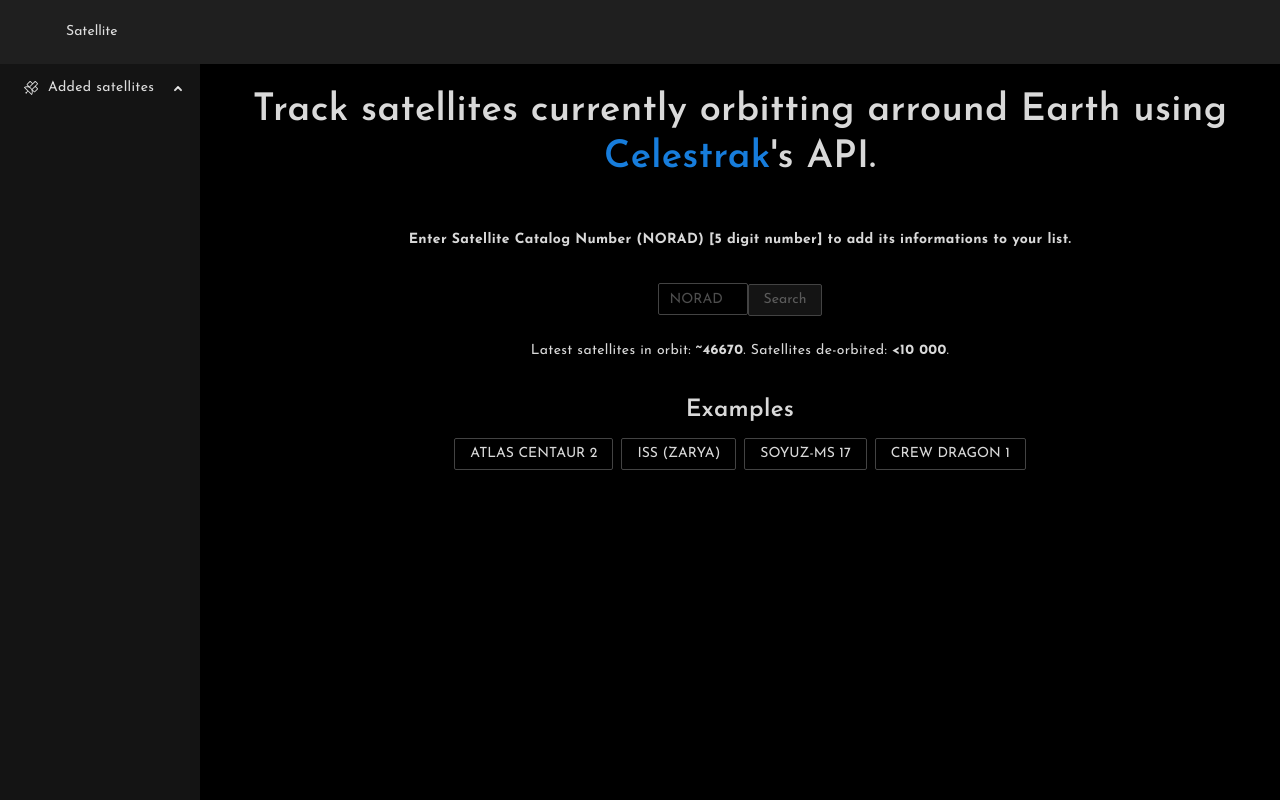
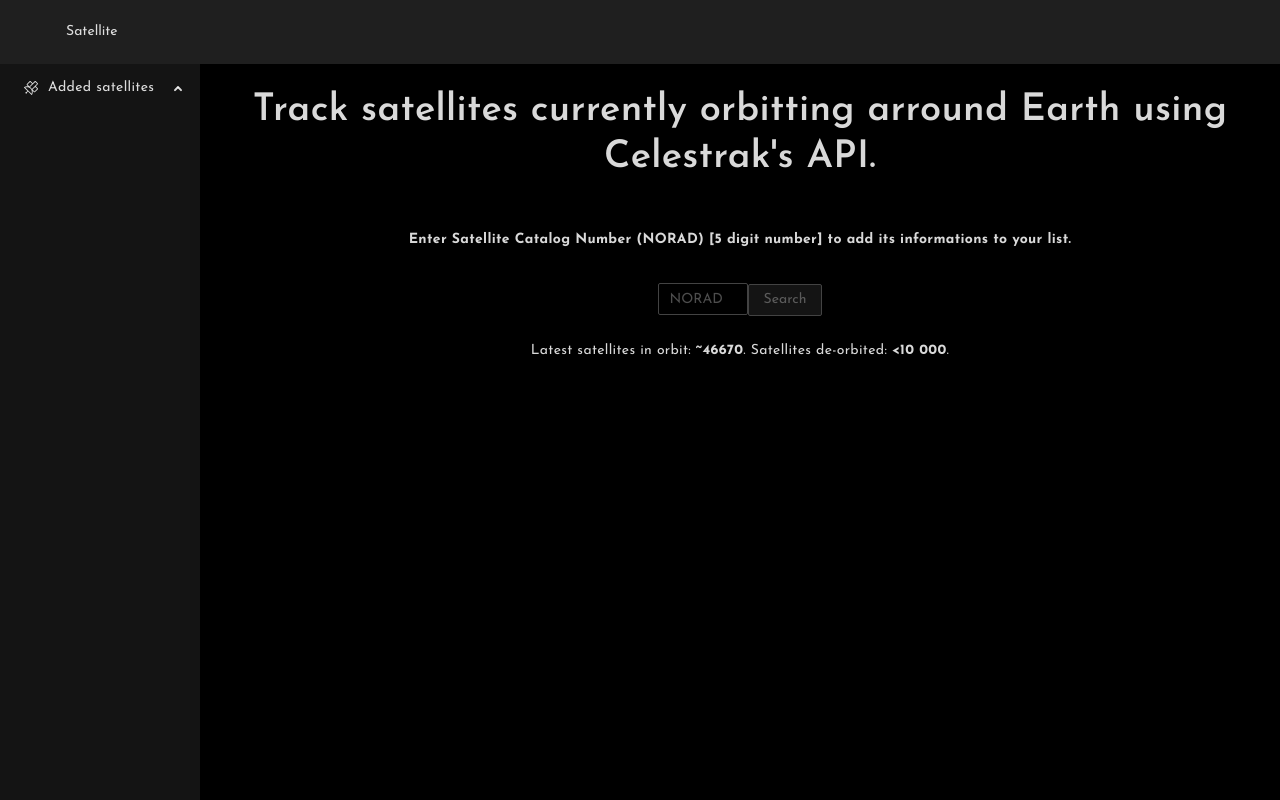
Before and after one commit to quentinbrohan/react-satellite-interview, a React (Create React App) app: page / in a window 1280 px wide. Built offline with nearby package versions, Linux system fonts and the light colour scheme.

Commit message:
fix: CORS

```diff
--- a/src/components/SearchBar/SearchBar.tsx
+++ b/src/components/SearchBar/SearchBar.tsx
@@ -1,56 +1,32 @@
-import { Alert, Button, Input, InputNumber, Space, Typography } from 'antd';
 import React from 'react';
+import { Input, InputNumber, Button, Typography, Alert } from 'antd';
 import { useDispatch, useSelector } from 'react-redux';
+
+import './searchBar.less';
 import {
+	handleChangeSearch,
 	getSatelliteByNo,
-	handleChangeSearch,
 	resetSearchError,
 } from '../../features/satellites/satellitesSlice';
 import { IState } from '../../interfaces';
-import './searchBar.less';
 
 const { Title } = Typography;
-
-const DEFAULT_SATELLITES = [
-	{
-		name: 'ATLAS CENTAUR 2',
-		NORAD: '00694',
-	},
-	{
-		name: 'ISS (ZARYA)',
-		NORAD: '25544',
-	},
-	{
-		name: 'SOYUZ-MS 17',
-		NORAD: '46613',
-	},
-	{
-		name: 'CREW DRAGON 1',
-		NORAD: '46920',
-	},
-];
 
 export const SearchBar: React.FC = () => {
 	const dispatch = useDispatch();
 	const { search, loading, searchError } = useSelector((state: IState) => state.satellites);
 
-	const onChange = (value: string | number | undefined | any) => {
+	const onChange = (value: string | number | undefined) => {
 		dispatch(handleChangeSearch(value));
 	};
 
-	const handleSatelliteSearch = (norad?: string) => {
-		dispatch(getSatelliteByNo(norad));
+	const handleSatelliteSearch = () => {
+		dispatch(getSatelliteByNo());
 	};
 
 	return (
 		<div className="searchbar-container">
-			<Title>
-				Track satellites currently orbitting arround Earth using{' '}
-				<a href="https://celestrak.com/NORAD/elements/" target="blank">
-					Celestrak
-				</a>
-				's API.
-			</Title>
+			<Title>Track satellites currently orbitting arround Earth using Celestrak's API.</Title>
 			<Input.Group style={{ margin: '0 auto 2rem' }}>
 				<p>
 					Enter Satellite Catalog Number (NORAD) [5 digit number] to add its informations
@@ -87,18 +63,6 @@
 					<b>{'<'}10 000</b>.
 				</div>
 			</Input.Group>
-			<Title level={3}>Examples</Title>
-			<Space>
-				{DEFAULT_SATELLITES.map((satellite) => (
-					<Button
-						type="default"
-						key={satellite.name}
-						onClick={() => handleSatelliteSearch(satellite.NORAD)}
-					>
-						{satellite.name}
-					</Button>
-				))}
-			</Space>
 		</div>
 	);
 };
```
Also changed, not shown: .eslintrc.js, vercel.json (added).
